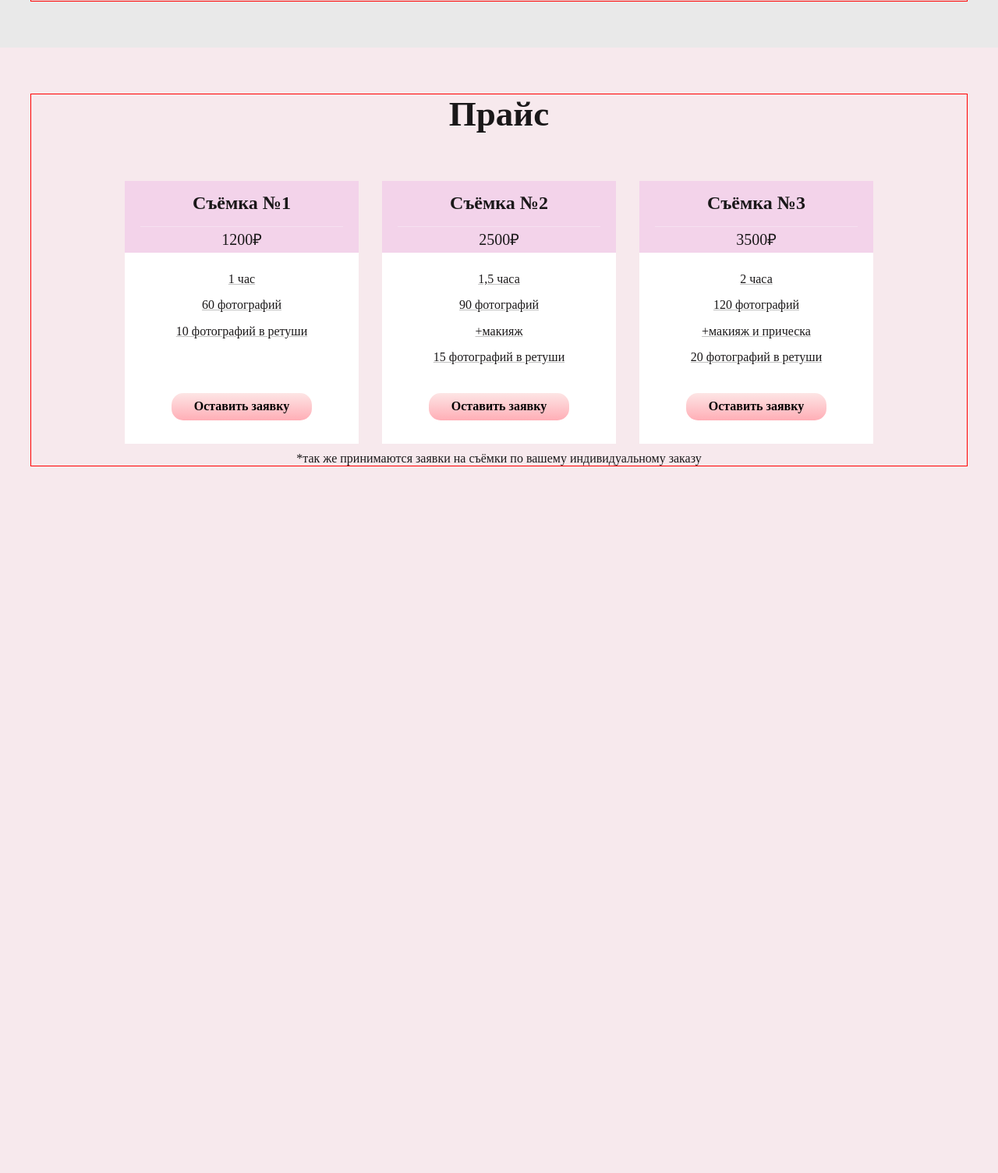
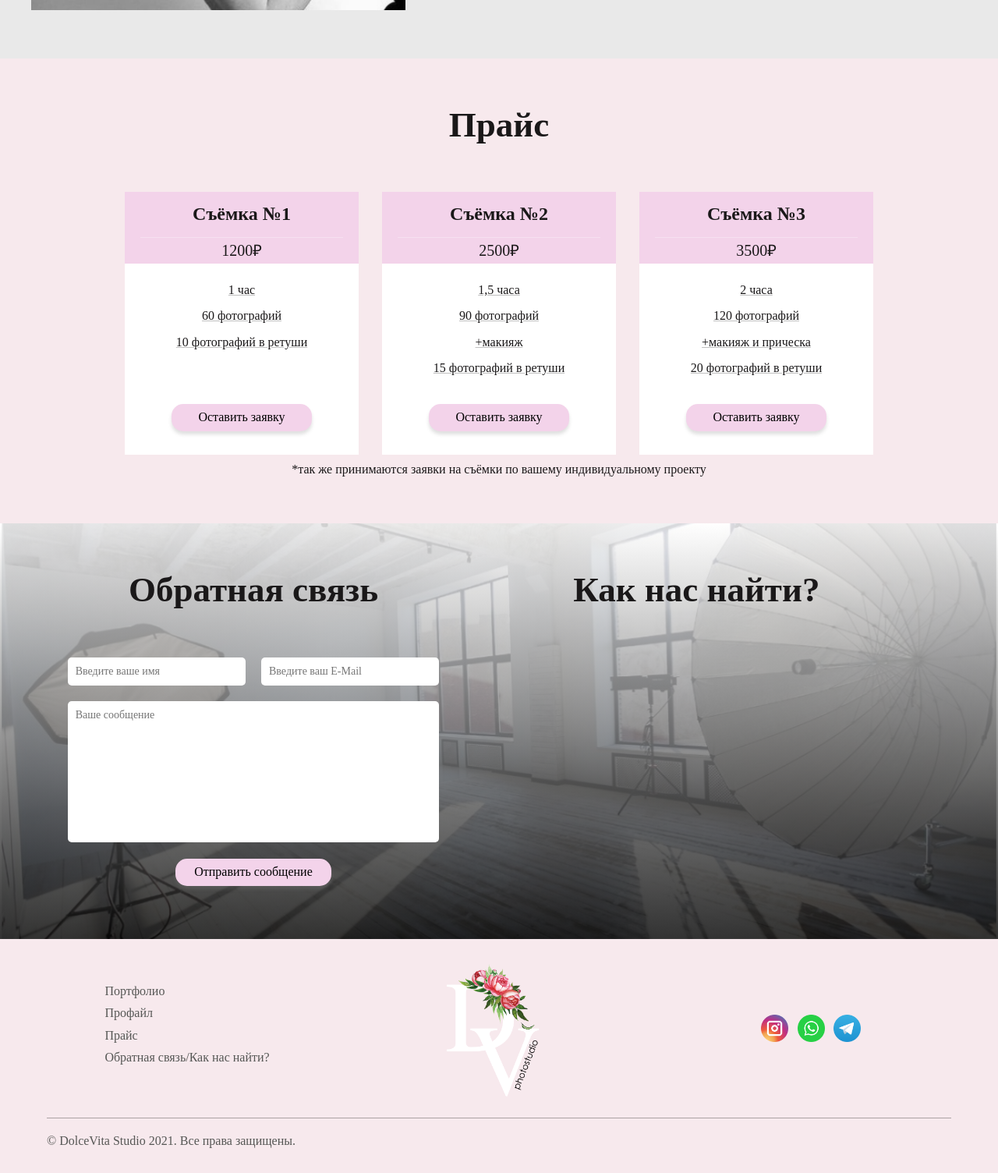
Before and after one commit to DanilMaiorov/DolceVita, a PHP site: page /newIndex.html in a window 1280 px wide. Shown: the part 2790-4294 px from the top of the page at 78% size. Before the commit the page ends 3388 px from the top, so only its background shows below. Run offline with PHP 8.4, Linux system fonts and the light colour scheme; some libraries are stand-ins or nearby versions.

Commit message:
adaptive

```diff
--- a/css/newStyle.css
+++ b/css/newStyle.css
@@ -24,19 +24,26 @@ hr {
     margin: 0 auto;
     width: 100%;
     max-width: 1200px;
-    outline: 1px solid red;
+    z-index: 800;
 }
 /* Стили Header */
 .header {
     margin-bottom: 6rem;
 }
 .header__wrapper {
+    height: 8.2rem;
+    background: rgb(247, 233, 237);
+   /*  position: relative; */
+    position: fixed;
+    max-width: 100vw;
+    width: 100%;
+    z-index: 1000;
+    border-bottom: 0.2rem solid #E3E3E4;
+}
+.header__content {
     display: flex;
+    align-items: center;
     justify-content: space-between;
-    align-items: center;
-    overflow: hidden;
-    position: relative;
-    z-index: 1000;
 }
 .header__logo {
     display: flex;
@@ -235,17 +261,288 @@ hr {
     font-size: 1.6rem;
     border-radius: 1.5rem;
     border: none;
-    font-weight: bold;
-    background: linear-gradient(180deg, rgb(253, 229, 229), rgb(255, 174, 182) 100%);
+    background: rgb(243, 211, 234);
+    box-shadow: 0px 4px 4px rgba(131, 131, 131, 0.25);
+    -webkit-transition: all 400ms ease-out;
+	-moz-transition: all 400ms ease-out;
+	-o-transition: all 400ms ease-out;
+	transition: all 400ms ease-out;
+}
+.button:hover {
+    background: rgb(247, 233, 237);
+    opacity: 0.8;
+    transition: 0.4s all;
 }
 .price__individual {
     font-size: 1.6rem;
     padding-top: 1rem;
 }
+.question__cover {
+    background: linear-gradient( rgba(255, 255, 255, 0.8), rgba(0, 0, 0, 0.8) ), url(/imgNew/main-cover.jpg);
+    background-size: cover;
+    background-attachment: fixed;
+    background-position: center;
+    background-repeat: no-repeat;
+    padding-bottom: 6rem;
+    padding-top: 6rem;
+    position: relative;
+}
+.question__wrapper {
+    display: flex;
+    flex-direction: column;
+    align-items: center;
+    z-index: 3;
+}
+.form-question {
+    display: flex;
+    justify-content: space-between;
+    height: 100%;
+    min-height: 30rem;
+}
+.center {
+    text-align: center;
+}
+.form {
+    flex-basis: 50%;
+}
+.input {
+    width: 100%;
+    border-radius: 5px;
+    border: none;
+    font-size: 1.4rem;
+    margin-right: 2rem;
+    resize: none;
+}
+.form-question__left {
+    flex-basis: 50%;
+    margin-right: 3rem;
+}
+.form-question__right {
+    flex-basis: 50%;
+}
+.input:nth-child(2) {
+    margin-right: 0;
+}
+.form__inputs {
+    display: flex;
+    justify-content: space-between;
+}
+.form__input {
+    width: 100%;
+    padding: 1rem 1rem;
+    margin-bottom: 2rem;
+}
+.form__button {
+    position: relative;
+    left: 50%;
+    transform: translate(-50%, 0);
+    width: 20rem;
+    padding-bottom: 0.2rem;
+}
+.map {
+    border-radius: 5px;
+    overflow: hidden;
+    width: auto;
+    height: auto;
+}
+.title-wrap {
+    display: flex;
+    flex-direction: row;
+    justify-content: space-evenly;
+}
 /* стили FooterSection */
 .footer {
     height: 30rem;
-    background: rgb(244, 160, 149);
+    background: rgb(247, 233, 237);
     padding-bottom: 6rem;
-    padding-top: 6rem;
 }
+.footer_items {
+    display: flex;
+    justify-content: space-between;
+    align-items: center;
+}
+.footer__item {
+    width: 40rem;
+    display: flex;
+    align-items: center;
+    justify-content: center;
+}
+.footer__item-list {
+    display: flex;
+    flex-direction: column;
+    align-items: start;
+}
+.footer__item-list li{
+    list-style: none;
+    padding-bottom: 1rem;
+}
+.footer__item-list {
+    list-style: none;
+}
+.item-list__link a {
+    text-decoration: none;
+    color: #565755;
+    font-size: 1.6rem;
+    transition: 0.3s all;
+}
+.item-list__link:hover a {
+    color: #000;
+    transition: 0.3s all;
+}
+.footer__item-img {
+    width: 100%;
+    max-width: 17rem;
+}
+.footer__item-img img {
+    width: 100%;
+}
+.footer__item-logo {
+    text-decoration: none;
+    max-width: 3rem;
+}
+.footer__item-logo img {
+    width: 3.5rem;
+    margin-left: 1rem;
+}
+.footer__item-logo:first-child img {
+    margin-left: 0;
+}
+.footer__text {
+    color: #565755;
+    font-size: 1.6rem;
+    margin-bottom: 2rem;
+    padding-top: 2rem;
+    padding-left: 2rem;
+}
+/* Стили для Модального окна */
+.popup {
+    display: none;
+    position: fixed;
+    top: 20%;
+    left: 50%;
+    transform: translateX(-50%);
+    width: 38rem;
+    max-width: 100%;
+    padding: 3rem 2rem 3rem 2.3rem;
+    z-index: 99;
+    background: #FFF;
+    border-radius: 0.8rem;
+}
+.popup__wrapper {
+    display: flex;
+    flex-direction: column;
+    align-items: center;
+}
+.popup__title{
+    font-size: 1.6rem;
+    padding: 1rem 0 2rem 0;
+}
+.form-popup {
+    display: flex;
+    flex-direction: column;
+    width: 35rem;
+}
+.form-input {
+    padding: 1rem 2rem 1rem 2rem;
+    font-size: 1.6rem;
+    border: 0.1rem solid #E3E3E4;
+    border-radius: 0.8rem;
+    margin-bottom: 2rem;
+}
+.form-popup p {
+    font-size: 1.2rem;
+    margin-bottom: 2rem;
+}
+.popup-inst {
+    display: none;
+    position: fixed;
+    top: 20%;
+    left: 50%;
+	transform: translateX(-50%);
+    width: 25rem;
+    max-width: 100%;
+    padding: 3rem 2rem 3rem 2.3rem;
+    z-index: 99;
+    background: #FFF;
+    border-radius: 0.8rem;
+}
+.popup-inst__content {
+    display: flex;
+    flex-direction: column;
+    align-items: center;
+}
+.popup__close {
+    position: absolute;
+    width: 2.5rem;
+    height: 2.5rem;
+    border: none;
+    background: transparent;
+    cursor: pointer;
+    font-size: 2rem;
+    color: silver;
+    top: 1%;
+    left: 88%;
+}
+.close-main-form {
+    left: 92%;
+}
+.popup-inst__btn {
+    margin-top: 3rem;
+}
+.popup-overlay {
+    display: none;
+	position: fixed;
+	width: 100%;
+	height: 100vh;
+	left: 0;
+	top: 0;
+	right: 0;
+	bottom: 0;
+	background: rgba(0, 0, 0, 0.6);
+	z-index: 90;
+}
+
+@media (max-width: 1220px) {
+    .header__content, .profile__content, .price__wrapper, .form-question, .portfolio__items {
+        padding: 0 3rem 0 3rem;
+    }
+    .content-profile__text {
+        font-size: 1.6rem;
+    }
+    .content-profile__title {
+        font-size: 2.6rem;
+    }
+    .center {
+        font-size: 3rem;
+    }
+    iframe {
+        width: 50rem;
+    }
+}
+@media (max-width: 992px) {
+    .logo-title {
+        display: none;
+    }
+    .portfolio__items {
+        padding-right: 2rem;
+    }
+    .item-portfolio {
+        flex-basis: 49%;
+    }
+    .content-profile__text {
+        font-size: 1.2rem;
+        padding-bottom: 1rem;
+    }
+    .content-profile__title {
+        font-size: 2rem;
+        padding-bottom: 1rem;
+    }
+    .title-text {
+        font-size: 3rem;
+    }
+    iframe {
+        width: 38rem;
+    }
+    /* ДОДЕЛАТЬ АДАПТИВ */
+
+}
--- a/newIndex.html
+++ b/newIndex.html
@@ -13,37 +13,41 @@
 </head>
 <body>
 <!-- Header  -->
-    <header class="header">
+    <header class="header"id="header">
+        <div class="header__wrapper">
             <div class="container">
-            <div class="header__wrapper">
+                <div class="header__content">
                     <div class="header__logo">
                         <div class="logo-img">
+                            <a href="#header">
                                 <img src="./imgNew/logo_top.jpg" alt="" class="logo-img__img">
+                            </a>
                         </div>
                         <span class="logo-title">DolceVita</span>
                     </div>
                     <nav class="header__nav">
                         <ul class="nav-list">
                             <li class="nav-list__item">
-                            <a href="3" class="nav-list__item-link">Портфолио</a>
+                                <a href="#portfolio" class="nav-list__item-link">Портфолио</a>
                             </li>
                             <li class="nav-list__item">
-                            <a href="3" class="nav-list__item-link">Профайл</a>
+                                <a href="#profile" class="nav-list__item-link">Профайл</a>
                             </li>
                             <li class="nav-list__item">
-                            <a href="3" class="nav-list__item-link">Прайс</a>
+                                <a href="#price" class="nav-list__item-link">Прайс</a>
                             </li>
                             <li class="nav-list__item">
-                            <a href="3" class="nav-list__item-link">Обратная связь</a>
+                                <a href="#feedback" class="nav-list__item-link">Обратная связь/Как нас найти?</a>
                             </li>
                         </ul>
                     </nav>
                 </div>
             </div>
+        </div>
         <div class="header__cover"></div>
     </header>
 <!-- Portfolio Section -->
-    <section class="portfolio">
+    <section class="portfolio" id="portfolio">
         <div class="container">
             <div class="portfolio__wrapper">
                 <div class="section__title">
@@ -56,13 +60,13 @@
                         </div>
                         <span class="item-portfolio__text">Studio</span>
                     </div>
-                    <div class="item-portfolio bottom-gap">
+                    <div class="item-portfolio">
                         <div class="item-portfolio__img">
                             <img src="/imgNew/portfolio-2.PNG" alt="portrait photo">
                         </div>
                         <span class="item-portfolio__text">Portrait</span>
                     </div>
-                    <div class="item-portfolio bottom-gap">
+                    <div class="item-portfolio">
                         <div class="item-portfolio__img">
                             <img src="/imgNew/portfolio-3.PNG" alt="theme photo">
                         </div>
@@ -86,13 +90,12 @@
                         </div>
                         <span class="item-portfolio__text">Family</span>
                     </div>
-
                 </div>
             </div>
         </div>
     </section>
 <!-- Profile Section -->
-    <section class="profile">
+    <section class="profile" id="profile">
         <div class="container">
             <div class="profile__wrapper">
                 <div class="section__title">
@@ -108,13 +111,12 @@
                         <p class="content-profile__text">Lorem ipsum dolor sit amet consectetur adipisicing elit. Nesciunt quisquam voluptatum perspiciatis corporis, laborum quos debitis ex placeat reprehenderit hic voluptates. Laborum excepturi voluptatum quo, error architecto ipsa enim quasi!</p>
                         <p class="content-profile__text">Lorem ipsum dolor sit amet consectetur adipisicing elit. Tenetur, ex consequatur quibusdam accusamus nisi rem? Perferendis obcaecati ab quo quod cumque voluptates recusandae. Qui impedit eum minus aliquid assumenda ipsum?</p>
                     </div>
-
                 </div>
             </div>
         </div>
     </section>
 <!-- Price Section -->
-    <section class="price">
+    <section class="price" id="price">
         <div class="container">
             <div class="price__wrapper">
                 <div class="section__title">
@@ -169,18 +171,120 @@
                         </div>
                     </div>
                 </div>
-                <div class="price__individual">*так же принимаются заявки на съёмки по вашему индивидуальному заказу</div>
+                <div class="price__individual">*так же принимаются заявки на съёмки по вашему индивидуальному проекту</div>
             </div>
         </div>
     </section>
 <!-- Question section -->
-    <section class="question"></section>
-<!--     <footer class="footer">
+    <section class="question" id="feedback">
+        <div class="question__cover">
             <div class="container">
-            <div class="footer__wrapper">
+
+                <div class="question__wrapper">
+
+                    <div class="form-question">
+                        <div class="form-question__left">
+                            <div class="section__title">
+                                <h2 class="title-text center">Обратная связь</h2>
+                            </div>
+                            <div class="form">
+                                <form class="question__form" action="#">
+                                    <div class="input form__inputs">
+                                        <input class="input form__input" type="text" placeholder="Введите ваше имя">
+                                        <input class="input form__input" type="text" placeholder="Введите ваш E-Mail">
+                                    </div>
+                                    <textarea class="input form__input form__textarea" name="" id="" cols="30" rows="10" placeholder="Ваше сообщение"></textarea>
+                                    <button class="button form__button" type="button">Отправить сообщение</button>
+                                </form>
+                            </div>
+                        </div>
+                        <div class="form-question__right">
+                            <div class="map">
+                                <div class="section__title">
+                                    <h2 class="title-text center">Как нас найти?</h2>
+                                </div>
+                                <iframe src="https://yandex.ru/map-widget/v1/?um=constructor%3A1a01bcefb8806b2e41200b107dd3c60e5f8c9ab3e4dfdf320e6ffeab8afa7090&amp;source=constructor" width="600" height="300" frameborder="0"></iframe>
+                            </div>
+                        </div>
 
                     </div>
                 </div>
-    </footer> -->
+            </div>
+        </div>
+    </section>
+<!-- Footer section -->
+    <footer class="footer">
+        <div class="container">
+            <div class="footer_items">
+                <div class="footer__item">
+                    <ul class="footer__item-list">
+                        <li class="item-list__link">
+                            <a href="#portfolio">Портфолио</a>
+                        </li>
+                        <li class="item-list__link">
+                            <a href="#profile">Профайл</a>
+                        </li>
+                        <li class="item-list__link">
+                            <a href="#price">Прайс</a>
+                        </li>
+                        <li class="item-list__link">
+                            <a href="#feedback">Обратная связь/Как нас найти?</a>
+                        </li>
+                    </ul>
+                </div>
+                <div class="footer__item">
+                    <div class="footer__item-img">
+                        <img src="/imgNew/footer-logo.png" alt="dolceVita logo">
+                    </div>
+                </div>
+                <div class="footer__item">
+                    <div class="footer__items-logo">
+                        <a class="footer__item-logo" href="#">
+                            <img src="/imgNew/instagram-icon.png" alt="icon instgram">
+                        </a>
+                        <a class="footer__item-logo" href="#">
+                            <img src="/imgNew/whats-app-icon.png" alt="icon what's app">
+                        </a>
+                        <a class="footer__item-logo" href="#">
+                            <img src="/imgNew/telegram-icon.png" alt="icon telegram">
+                        </a>
+                    </div>
+                </div>
+            </div>
+            <hr class="qwe" color="black" size="0.1rem">
+            <div class="footer__text">
+                © DolceVita Studio 2021. Все права защищены.
+            </div>
+        </div>
+    </footer>
+    <!-- popup -->
+    <div class="popup-overlay"></div>
+    <div class="popup">
+        <div class="popup__wrapper">
+            <button class="popup__close close-main-form fas fa-times"></button>
+            <div class="popup__title">Мы перезвоним вам в ближайшее время</div>
+            <div class="popup__content">
+                <form class="form-popup" action="">
+                    <input class="form-input" type="name" placeholder="Введите ваше имя*" required>
+                    <input class="form-input" type="tel" placeholder="Ведите ваш телефон*" required>
+                    <input class="form-input" type="email" placeholder="Введите ваш E-Mail">
+                    <p><span class="red">*</span>- поля, обязательные для заполнения</p>
+                    <button class="button form__button">Отправить</button>
+                </form>
+            </div>
+        </div>
+    </div>
+    <!-- popup instagram -->
+    <div class="popup-inst">
+        <div class="popup-inst__content">
+            <button class="popup__close fas fa-times"></button>
+            <div class="popup-inst__img">
+                <img src="/imgNew/qr-code.PNG" alt="qr code inst">
+            </div>
+            <a href="https://www.instagram.com/dolcevita_studio/" target="_blank"><button class=" button popup-inst__btn" type="button">Перейти в Instagram</button></a>
+        </div>
+
+    </div>
+    <script src="https://kit.fontawesome.com/e70ed3cf41.js" crossorigin="anonymous"></script>
 </body>
 </html>
```
Also changed, not shown: other parts of css/newStyle.css (+25 -6 lines), imgNew/depositphotos_11107478-stock-photo-fantasy.jpg (added), imgNew/footer-logo.png (added), imgNew/instagram-icon.png (added), imgNew/qr-code.PNG (added), imgNew/telegram-icon.png (added), imgNew/whats-app-icon.png (added). Lines whose indentation alone changed are shown as unchanged.
